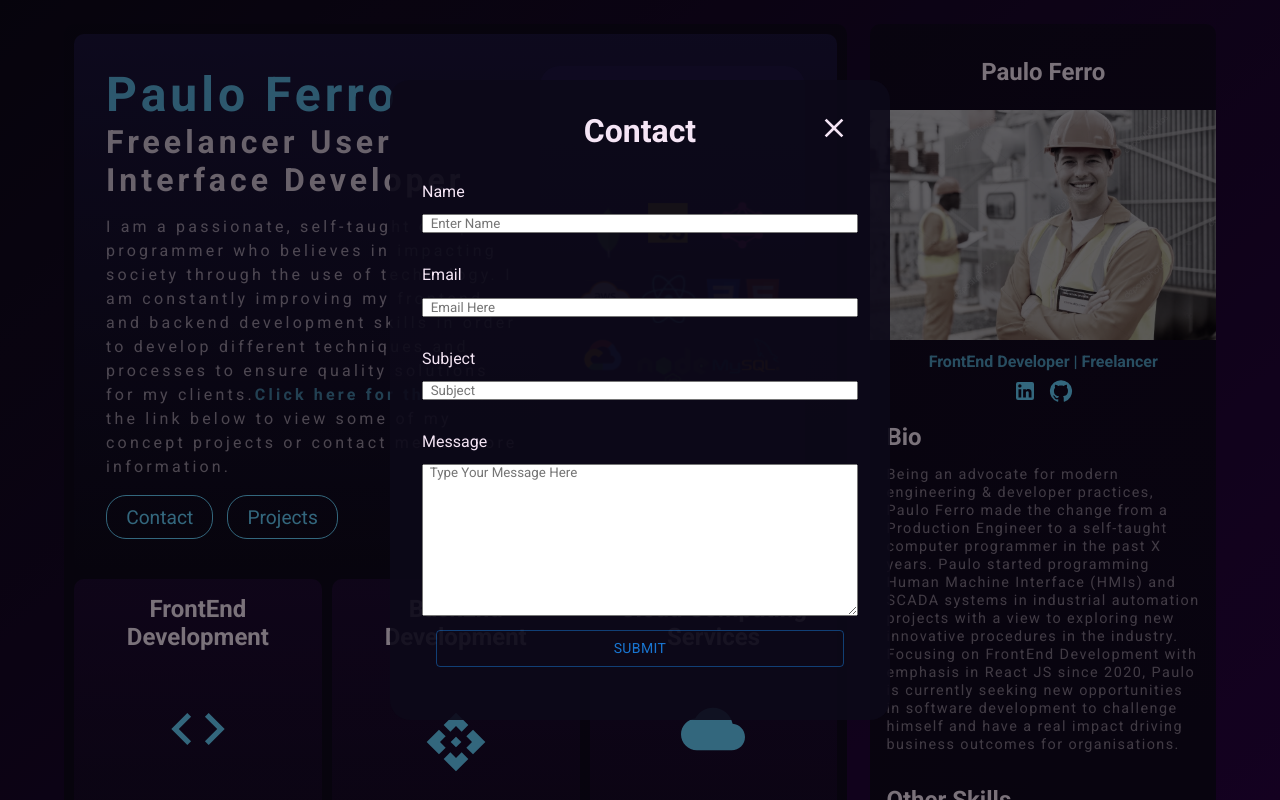
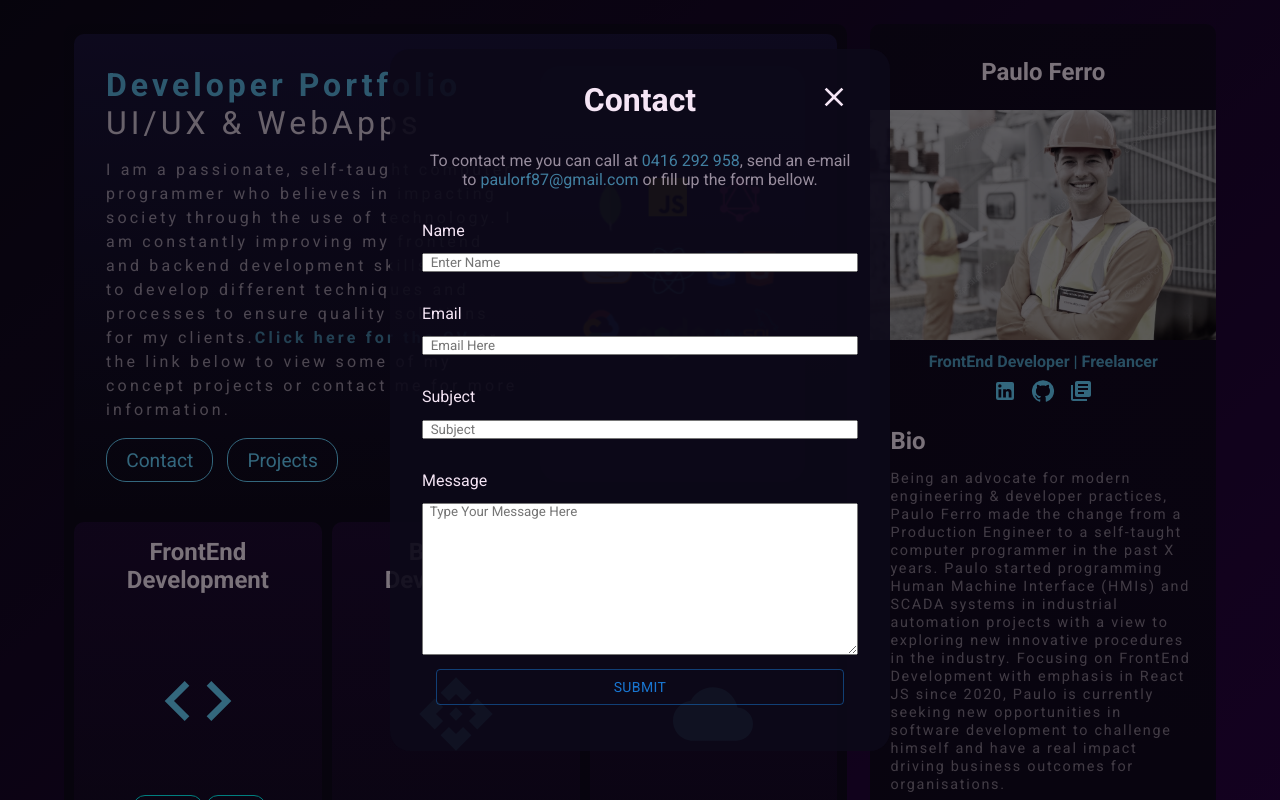
Before and after one commit to paulorf87/dev-portfolio, a React (Create React App) app: page / in a window 1280 px wide. Both pictures are taken after a click on the button "Contact". Shown: the top 800 px of the page. Built offline with nearby package versions, Linux system fonts and the light colour scheme.

Commit message:
CV Links added. Layout refined.

```diff
--- a/src/components/Card/Card.scss
+++ b/src/components/Card/Card.scss
@@ -2,7 +2,7 @@
 
 .card {
     background: linear-gradient(to top, rgba($trd-color, 0.03), rgba($trd-color, 0.10));
-    min-height: 350px;
+    min-height: 400px;
     width: 80%;
     margin:0 auto;
     border-radius: 10px;
@@ -27,7 +27,7 @@
     }
     .card-icon{
         margin-top: .5em;
-        font-size: 4rem;
+        font-size: 5rem;
         fill: $qua-color;
     }
 }
--- a/src/pages/Contact/Contact.jsx
+++ b/src/pages/Contact/Contact.jsx
@@ -28,6 +28,7 @@ const Contact = ({handleContactClose}) => {
             <h1>Contact</h1>
             <CloseIcon className="close-button" onClick={handleContactClose}/>
         </div>
+        <p className="contact-message">To contact me you can call at <span>0416 292 958</span>, send an e-mail to <span>paulorf87@gmail.com</span> or fill up the form bellow.</p>
         <form className="contact-form" ref={form} onSubmit={sendEmail}>
             <label>Name</label>
             <input type="text" placeholder="Enter Name" name="name"/>
--- a/src/pages/Contact/Contact.scss
+++ b/src/pages/Contact/Contact.scss
@@ -9,11 +9,20 @@
     right:0;
     width: 80vw; // Fix Width >> include MAX Width in PX
     max-width: 500px;
-    height: 80vh;
+    height: fit-content;
     background: rgba($prim-color, 0.9);
     text-align: center;
     border-radius: 20px;
     padding: 2em;
+    .contact-message {
+        padding-top: 2em;
+        text-align: center;
+        opacity: .6;
+        span {
+            opacity: 1;
+            color:$qua-color;
+        }
+    }
     &-form {
         display: flex;
         flex-direction: column;
--- a/src/pages/Home/_HomeBanner/HomeBanner.jsx
+++ b/src/pages/Home/_HomeBanner/HomeBanner.jsx
@@ -19,7 +19,7 @@ const HomeBanner = () => {
     return <header className="home-banner">
         <div className="home-banner-text">
             <h1 className="home-banner-text-title">
-                <span>Paulo Ferro</span> Freelancer User Interface Developer
+                <span>Developer Portfolio</span> UI/UX & WebApps
             </h1>
             <p className="home-banner-text-subtitle">
                 I am a passionate, self-taught computer programmer who believes in impacting society through the use of technology.
--- a/src/pages/Home/_HomeBanner/HomeBanner.scss
+++ b/src/pages/Home/_HomeBanner/HomeBanner.scss
@@ -15,10 +15,11 @@
       width: 95%;
       opacity: 85%;
       letter-spacing: 0.25rem;
+      font-size: 2rem;
+      font-weight: 400;
 
       span {
         color: $qua-color;
-        font-size: 3rem;
         font-weight: 700;
       }
     }
--- a/src/pages/Home/_HomeFooter/HomeFooter.scss
+++ b/src/pages/Home/_HomeFooter/HomeFooter.scss
@@ -1,9 +1,8 @@
 .home-footer {
-    margin-top: 5em;
+    margin-top: 7.5em;
     display: flex;
     flex-direction: column;
     align-items: center;
-    justify-content: center;
     opacity: .5;
     .footer-note{
         opacity: .75;
--- a/src/pages/Home/_HomeProjects/HomeProjects.scss
+++ b/src/pages/Home/_HomeProjects/HomeProjects.scss
@@ -7,8 +7,8 @@
     left:0;
     bottom:0;
     right:0;
-    width: 80vw;
-    height: 80vh;
+    width: 60vw;
+    height: 85vh;
     background: rgba($prim-color, 0.9);
     text-align: center;
     border-radius: 20px;
--- a/src/pages/Home/_SideBio/SideBio.scss
+++ b/src/pages/Home/_SideBio/SideBio.scss
@@ -1,10 +1,11 @@
 .side-bio{
-    padding:1em;
+    padding:1.25em;
     p{
         margin-top: 1em;
         opacity: .5;
         font-size: .9rem;
-        letter-spacing: .1em;
+        letter-spacing: .12em;
         line-height: 1.25;
+        text-align:left;
     }
 }
--- a/src/pages/Home/_SideSocial/SideSocial.jsx
+++ b/src/pages/Home/_SideSocial/SideSocial.jsx
@@ -1,5 +1,5 @@
 import React from "react";
-import { LinkedIn, GitHub } from "@mui/icons-material";
+import { LinkedIn, GitHub, LibraryBooks } from "@mui/icons-material";
 
 import "./SideSocial.scss";
 
@@ -13,6 +13,11 @@ const SideSocial = () => {
         href="https://www.github.com/paulorf87" target="_blank">
             <GitHub className="github"/>
         </a>
+        <a rel="noreferrer"
+        id="curriculum"
+        href="/docs/cs-git.pdf" target="_blank">
+            <LibraryBooks className="github"/>
+        </a>
     </div>
 }
 
--- a/src/pages/Home/_SideSocial/SideSocial.scss
+++ b/src/pages/Home/_SideSocial/SideSocial.scss
@@ -3,7 +3,7 @@
 .side-social {
     display: flex;
     align-items: center;
-    width: 60px;
+    width: 100px;
     justify-content: space-between;
     margin-top: .5em;
     *{
--- a/src/redux/data/skills-data.js
+++ b/src/redux/data/skills-data.js
@@ -10,7 +10,7 @@ export const skills = {
       { id: "1", title: "JavaScript" },
       { id: "2", title: "React JS" },
       { id: "3", title: "React Native" },
-      { id: "4", title: "Angular" },
+      { id: "4", title: "Apollo-Client" },
       { id: "5", title: "HTML + CSS" },
       { id: "6", title: "SASS" },
       { id: "7", title: "Bootstrap" },
@@ -23,14 +23,15 @@ export const skills = {
     img: <ApiIcon className="card-icon" />,
     data: [
       { id: "1", title: "NodeJS" },
-      { id: "2", title: "NoSQL" },
-      { id: "3", title: "SQL" },
-      { id: "4", title: "GraphQL" },
-      { id: "5", title: "REST API" },
-      { id: "6", title: "MERN Stack" },
-      { id: "7", title: "JavaSript" },
-      { id: "8", title: "C++" },
-      { id: "9", title: "Python" },
+      { id: "2", title: "Express" },
+      { id: "3", title: "NoSQL" },
+      { id: "4", title: "SQL" },
+      { id: "5", title: "REST" },
+      { id: "6", title: "GraphQL" },
+      { id: "7", title: "NodeRED" },
+      { id: "8", title: "JavaScript" },
+      { id: "9", title: "C++" },
+      { id: "10", title: "Python" },
     ],
   },
   cloudServices: {
@@ -38,11 +39,11 @@ export const skills = {
     img: <CloudIcon className="card-icon" />,
     data: [
       { id: "1", title: "AWS Amplify" },
-      { id: "2", title: "AWS CloudFront" },
+      { id: "2", title: "AWS Lambda" },
       { id: "3", title: "AWS Route53" },
       { id: "4", title: "AWS API Gateway" },
-      { id: "5", title: "AWS DynamoDB/RDS" },
-      { id: "6", title: "AWS Lambda" },
+      { id: "5", title: "AWS DynamoDB" },
+      { id: "6", title: "AWS RDS" },
     ],
   },
 };
```
Also changed, not shown: public/img/banner.svg.
